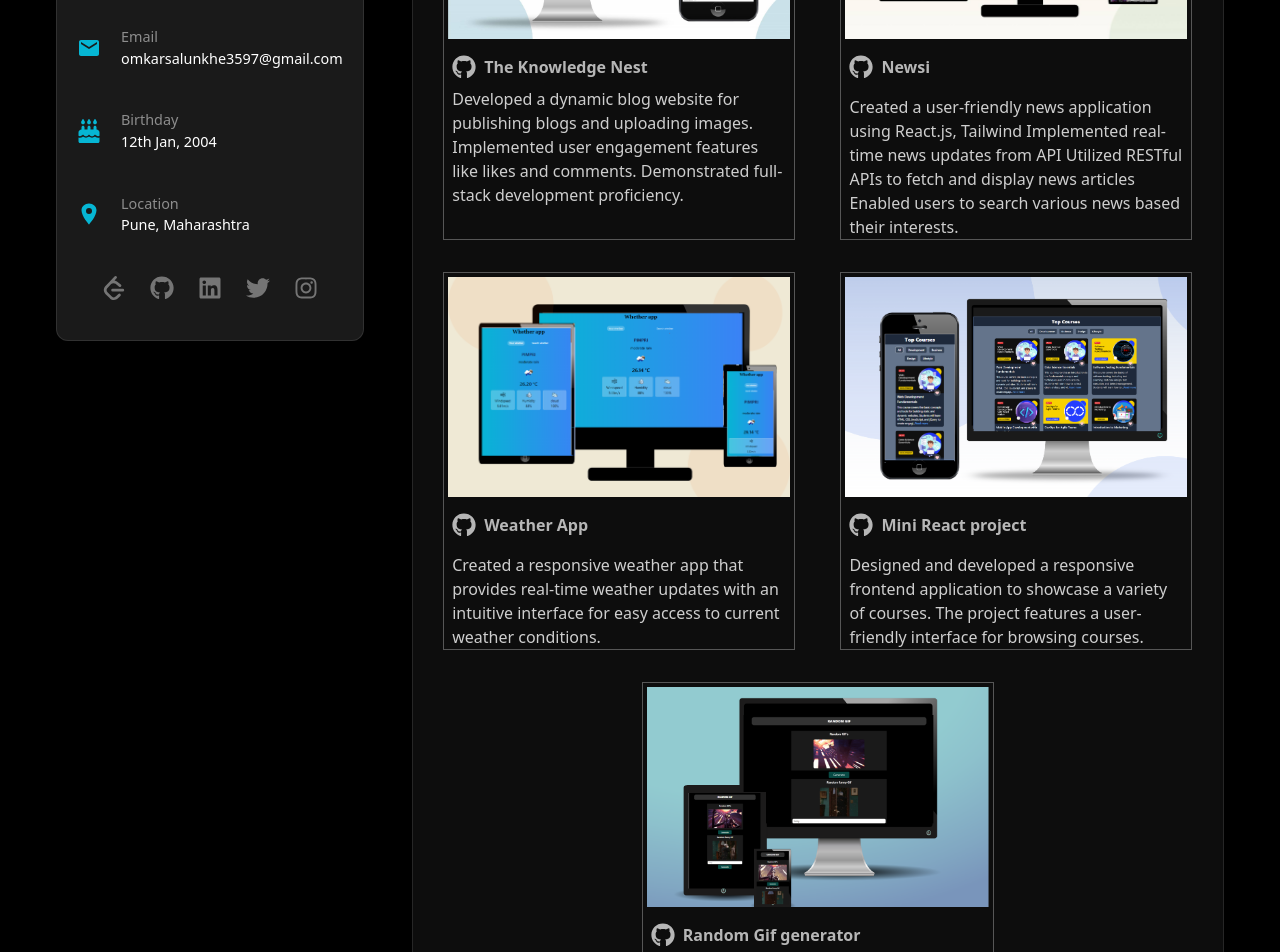
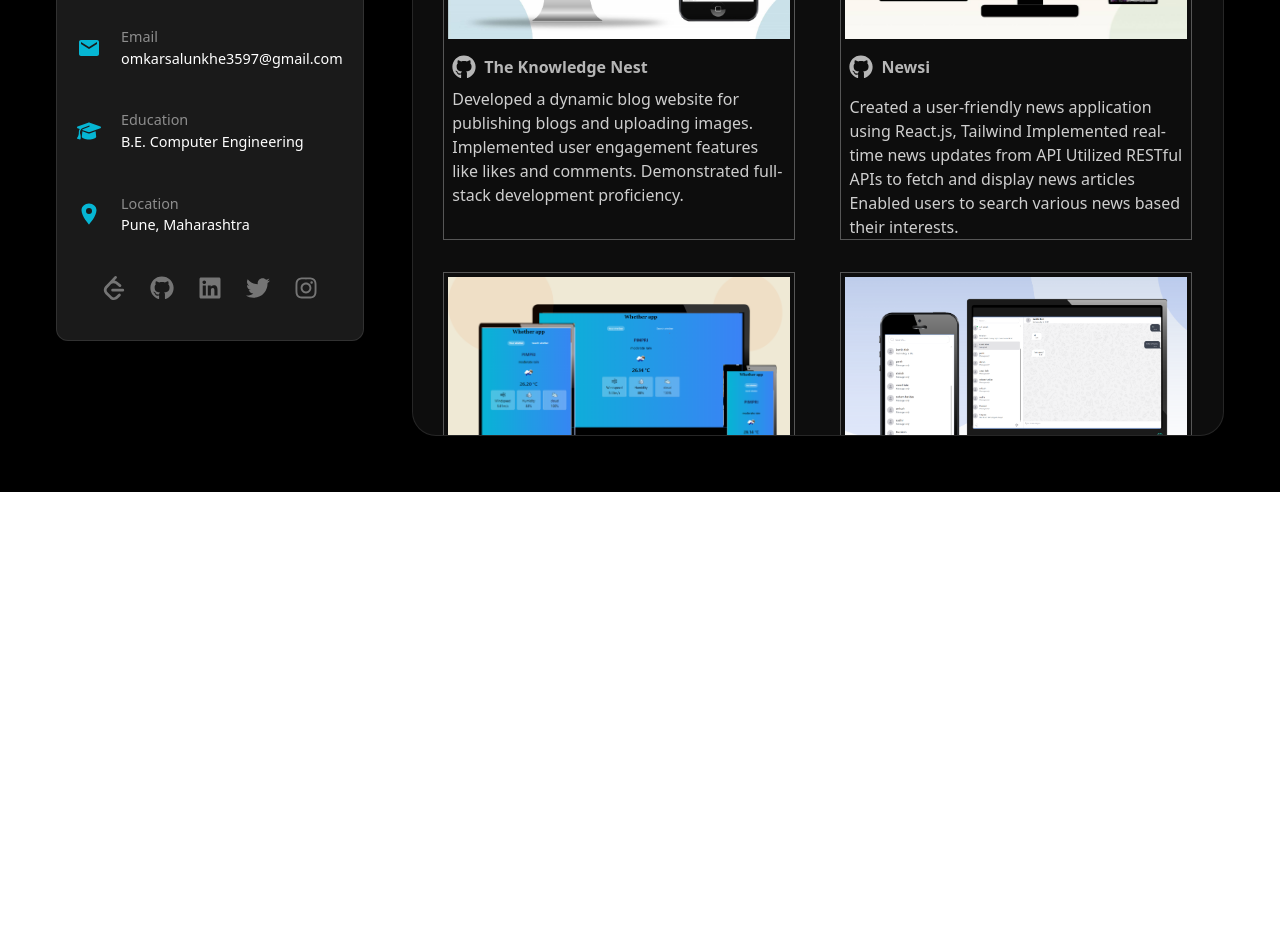
Before and after one commit to Omkar1201/Portfolio, a React (Create React App) app: page /projects in a window 1280 px wide. Shown: the part 420-1372 px from the top of the page. After the commit the page ends 912 px from the top, so only its background shows below. Built offline with nearby package versions, Linux system fonts and the light colour scheme; a web font is replaced by a local one.

Commit message:
new project added and scroll effect also

```diff
--- a/src/App.css
+++ b/src/App.css
@@ -22,4 +22,7 @@
     .bottomnavbar{
         display: block;
     }
+    .addpadding{
+        padding-bottom: 4rem;
+    }
 }
--- a/src/App.js
+++ b/src/App.js
@@ -4,7 +4,7 @@ import Home from "./components/Home";
 import Navbar from "./components/Navbar";
 function App() {
 	return (
-		<div className="bg-black pb-12 min-h-screen flex flex-col">
+		<div className="bg-black addpadding min-h-screen flex flex-col">
 			<div className="App relative flex gap-12 p-14">
 				<Me />
 				<Home />
--- a/src/components/Home.css
+++ b/src/components/Home.css
@@ -3,3 +3,24 @@
         display: none;
     }
 }
+
+@media (min-width: 1244px) {
+    .scrolleffect{
+        height:100vh;
+        overflow-y: scroll;
+    }
+}
+/* Hide scrollbar for Webkit browsers (Chrome, Safari) */
+.no-scrollbar::-webkit-scrollbar {
+    display: none;
+  }
+
+  /* Hide scrollbar for Firefox */
+  .no-scrollbar {
+    scrollbar-width: none;
+  }
+
+  /* Hide scrollbar for IE/Edge */
+  .no-scrollbar {
+    -ms-overflow-style: none;
+  }
--- a/src/components/Home.jsx
+++ b/src/components/Home.jsx
@@ -8,7 +8,7 @@ import Navbar from './Navbar';
 import './Home.css'
 export default function Home() {
     return (
-        <div className='border w-full rounded-3xl bg-white bg-opacity-5 border-opacity-10 border-white text-white'>
+        <div className='border w-full scrolleffect no-scrollbar rounded-3xl bg-white bg-opacity-5 border-opacity-10 border-white text-white'>
             <div className='hidenavbar flex justify-end'>
                 <Navbar />
             </div>
--- a/src/components/Me.jsx
+++ b/src/components/Me.jsx
@@ -3,9 +3,9 @@ import myphoto from '../images/myphoto.jpg';
 import { FaTwitter, FaGithub, FaInstagram, FaLinkedin } from 'react-icons/fa';
 import { SiLeetcode } from "react-icons/si";
 import { MdEmail } from "react-icons/md";
-import { FaCakeCandles } from "react-icons/fa6";
+import { FaGraduationCap } from "react-icons/fa6";
 import { IoLocationSharp } from "react-icons/io5";
-import { FaAngleDown,FaAngleUp } from "react-icons/fa6";
+import { FaAngleDown, FaAngleUp } from "react-icons/fa6";
 import './Me.css';
 
 export default function Me() {
@@ -23,7 +23,7 @@ export default function Me() {
                 </div>
                 <div className='mt-16 changemargin flex flex-col items-center'>
                     <h2 className='text-white changetextsize text-2xl text-center font-semibold'>
-                        Omkar Salunkhe...
+                        Omkar Salunkhe
                     </h2>
                     <div className='mt-4 text-[0.8rem] font-thin text-white px-4 py-1 rounded-lg w-fit bg-white bg-opacity-5'>
                         Full-Stack developer
@@ -40,10 +40,10 @@ export default function Me() {
                     </div>
                 </div>
                 <div className='flex gap-5 items-center'>
-                    <div className='text-cyan-500'><FaCakeCandles size={24} /></div>
+                    <div className='text-cyan-500'><FaGraduationCap size={24} /></div>
                     <div className='text-[0.9rem]'>
-                        <div className='text-opacity-50 text-white'>Birthday</div>
-                        <div className='font-thin text-white'>12th Jan, 2004</div>
+                        <div className='text-opacity-50 text-white'>Education</div>
+                        <div className='font-thin text-white'>B.E. Computer Engineering</div>
                     </div>
                 </div>
                 <div className='flex gap-5 items-center'>
@@ -72,7 +72,7 @@ export default function Me() {
                 </a>
             </div>
             <button onClick={toggleExpand} className=" absolute profilebtn hidden top-0 right-0 px-4 py-2 text-[0.9rem] bg-black text-cyan-500 rounded-bl-xl rounded-tr-xl">
-                {isExpanded ? <FaAngleUp/> : <FaAngleDown/>}
+                {isExpanded ? <FaAngleUp /> : <FaAngleDown />}
             </button>
         </div>
     );
--- a/src/components/Portfolio.jsx
+++ b/src/components/Portfolio.jsx
@@ -2,6 +2,7 @@ import React from 'react'
 import { FaGithub } from 'react-icons/fa';
 import knowledge from '../images/knowledgenest.jpg'
 import newsi from '../images/newsi.jpg'
+import chatApp from '../images/chatApp.png'
 import gifimg from '../images/gif.png'
 import coursesimg from '../images/courses.png'
 import weatherimg from '../images/weather.png'
@@ -90,6 +91,28 @@ export default function Portfolio() {
                     animate={{ opacity: 1, scale: 1 }}
                     transition={{ duration: 0.2, delay: 0.2 }}
                     className='flex infodiv flex-col gap-2 w-[22rem] border border-white border-opacity-30 '>
+                    <a href='https://chat-bridge-alpha.vercel.app/' rel='noreferrer' target='_blank' className=' h-[14rem] overflow-hidden relative group cursor-pointer'>
+                        <img className='p-1 duration-[0.5s] group-hover:scale-105' src={chatApp} alt="chatApp_photo" />
+                        <div className='text-[1.5rem] absolute top-[40%] group-hover:opacity-100 z-10 bg-black p-2 right-[44%] rounded-xl opacity-0 text-cyan-500'><FiEye /></div>
+                    </a>
+
+                    <a href='https://github.com/Omkar1201/ChatBridge' target='_blank' rel="noreferrer" className='flex px-2 hover:text-opacity-100 text-white text-opacity-70 duration-[0.4s] items-center gap-2 my-2'>
+                        <div className='text-[1.5rem]'><FaGithub /></div>
+                        <div className='font-semibold'>
+                            ChatBridge
+                        </div>
+                    </a>
+                    <div className='font-thin text-white text-opacity-80 px-2'>
+                        Developed a real-time chat application using Socket.io, incorporating language
+                        translation for better communication. also implemented JWT authentication for
+                        security..
+                    </div>
+                </motion.div>
+                <motion.div
+                    initial={{ opacity: 0, scale: 0.5 }}
+                    animate={{ opacity: 1, scale: 1 }}
+                    transition={{ duration: 0.2, delay: 0.2 }}
+                    className='flex infodiv flex-col gap-2 w-[22rem] border border-white border-opacity-30 '>
                     <a href='https://omkar1201.github.io/MiniReact_project/' rel='noreferrer' target='_blank' className=' h-[14rem] overflow-hidden relative group cursor-pointer'>
                         <img className='p-1 duration-[0.5s] group-hover:scale-105' src={coursesimg} alt="courses_photo" />
                         <div className='text-[1.5rem] absolute top-[40%] group-hover:opacity-100 z-10 bg-black p-2 right-[44%] rounded-xl opacity-0 text-cyan-500'><FiEye /></div>
--- a/src/components/Resume.jsx
+++ b/src/components/Resume.jsx
@@ -157,7 +157,7 @@ export default function Resume() {
                 </div>
             </div>
             <div className='flex justify-center mt-10 font-semibold ]'>
-                <a href='https://drive.google.com/file/d/1MDm6hWf6K6ViGM4sT6sG755FPLd2hNUi/view?usp=sharing' rel='noreferrer' target='_blank' className='border flex text-cyan-500 duration-[0.2s] border-white border-opacity-20 bg-white bg-opacity-5 active:bg-opacity-0 hover:text-cyan-300 items-center gap-2 px-6 py-2 rounded-lg'>
+                <a href='https://drive.google.com/file/d/1_Jbyl0nBbcyXskgtssp9wHcuJtKy4mBJ/view?usp=sharing' rel='noreferrer' target='_blank' className='border flex text-cyan-500 duration-[0.2s] border-white border-opacity-20 bg-white bg-opacity-5 active:bg-opacity-0 hover:text-cyan-300 items-center gap-2 px-6 py-2 rounded-lg'>
                     <div className='text-[1.2rem]'>
                         <RxDownload />
                     </div>
```
Also changed, not shown: src/images/chatApp.png (added).
